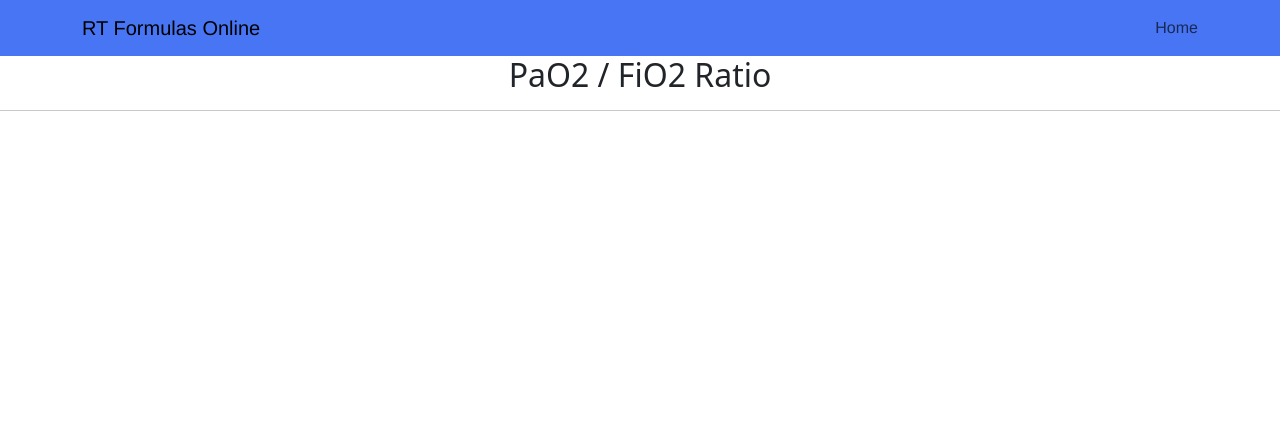
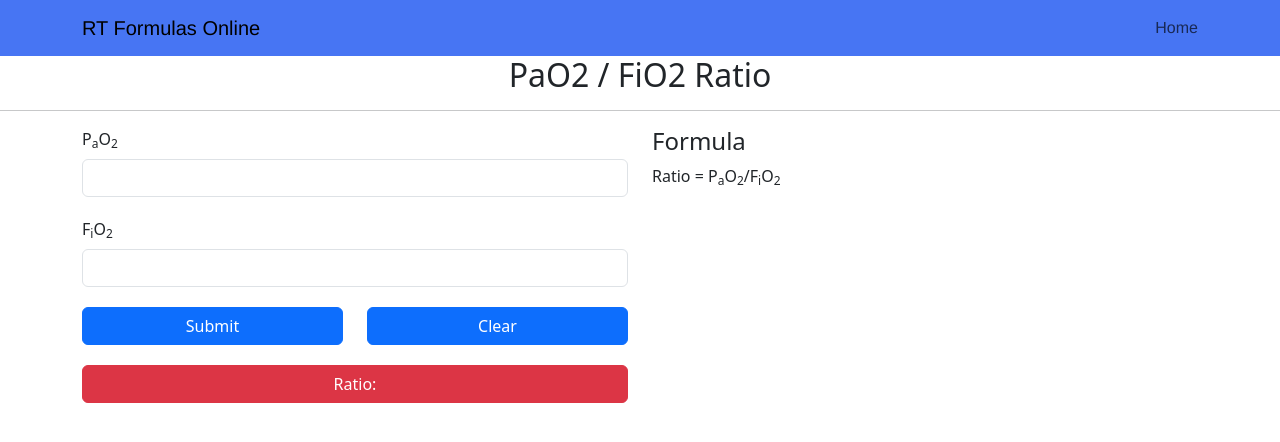
Before and after one commit to ecogle/new-rtformulas-online, a React (Create React App) app: page /pao2fio2ratio in a window 1280 px wide. Shown: the top 442 px of the page. Built offline with nearby package versions, Linux system fonts and the light colour scheme.

Commit message:
Added ratio page

```diff
--- a/src/Pages/Formulas/AlveolarAirEquation.js
+++ b/src/Pages/Formulas/AlveolarAirEquation.js
@@ -8,6 +8,7 @@ import PageTitle from "../../components/PageTitle/PageTitle";
 import PAO2 from "../../components/Subs/PAlvO2";
 import Pb from "../../components/Subs/Pb";
 import PH2O from "../../components/Subs/PH2O";
+import "../../index.css";
 
 export default function AlveolarAirEquation() {
   const [kfio2, setKfio2] = useState("");
@@ -37,15 +38,9 @@ export default function AlveolarAirEquation() {
     <>
       <NavBar />
       <PageTitle title="Alveolar Air Equation" />
-      <Container
-        style={{
-          width: "100%",
-          marginTop: "15px",
-          borderRadius: "10px",
-        }}
-      >
+      <Container>
         <Row>
-          <Col style={{ width: "25%" }}>
+          <Col>
             <Form>
               <Row>
                 <Col>
@@ -60,7 +55,7 @@ export default function AlveolarAirEquation() {
                   />
                 </Col>
               </Row>
-              <Row>
+              <Row className="row-padding">
                 <Col>
                   <Form.Label>
                     Known <PaCO2 />
@@ -73,7 +68,7 @@ export default function AlveolarAirEquation() {
                   />
                 </Col>
               </Row>
-              <Row>
+              <Row className="row-padding">
                 <Col>
                   <Form.Label>Barametric Pressue (mmHg)</Form.Label>
                   <Form.Control
@@ -84,7 +79,7 @@ export default function AlveolarAirEquation() {
                   />
                 </Col>
               </Row>
-              <Row>
+              <Row className="row-padding">
                 <Col>
                   <Form.Label>Water Vapor Pressure</Form.Label>
                   <Form.Control
@@ -95,7 +90,7 @@ export default function AlveolarAirEquation() {
                   />
                 </Col>
               </Row>
-              <Row>
+              <Row className="row-padding">
                 <Col>
                   <Form.Label>Respiratory Quotient</Form.Label>
                   <Form.Control
@@ -106,7 +101,7 @@ export default function AlveolarAirEquation() {
                   ></Form.Control>
                 </Col>
               </Row>
-              <Row style={{ paddingTop: "10px" }}>
+              <Row className="row-padding">
                 <Col>
                   <Button style={{ width: "100%" }} onClick={handleSubmit}>
                     Submit
@@ -118,7 +113,7 @@ export default function AlveolarAirEquation() {
                   </Button>
                 </Col>
               </Row>
-              <Row style={{ paddingTop: "10px" }}>
+              <Row className="row-padding">
                 <Col>
                   <Button style={{ width: "100%" }} className="btn btn-danger">
                     <PAO2 />: {answer} mmHg
--- a/src/Pages/Formulas/Pao2fiosration.js
+++ b/src/Pages/Formulas/Pao2fiosration.js
@@ -1,15 +1,99 @@
-import React from "react";
-import { Container } from "react-bootstrap";
+import React, { useState } from "react";
+import { Container, Row, Col, Form, Button } from "react-bootstrap";
 import NavBar from "../../components/NavBar/NavBar";
 import PageTitle from "../../components/PageTitle/PageTitle";
+import PaO2 from "../../components/Subs/Pao2";
+import Fio2 from "../../components/Subs/Fio2";
+import { ValidateFiO2, ValidateNumber } from "../../Utilities/Utilities";
 
 export default function PaO2FiO2Ratio() {
+  const [kpao2, setKpao2] = useState("");
+  const [kfio2, setKfio2] = useState("");
+  const [answer, setAnswer] = useState("");
+
+  const handleClear = (event) => {
+    event.preventDefault();
+    setKfio2("");
+    setKpao2("");
+    setAnswer("");
+  };
+
+  const handleSubmit = (event) => {
+    event.preventDefault();
+    let tempAnswer = kpao2 / ValidateFiO2(kfio2);
+    setAnswer(Math.round(tempAnswer));
+  };
+
   return (
     <>
       <NavBar />
       <PageTitle title="PaO2 / FiO2 Ratio" />
 
-      <Container></Container>
+      <Container>
+        <Row>
+          <Col>
+            <Form>
+              <Row>
+                <Col>
+                  <Form.Label>
+                    <PaO2 />
+                  </Form.Label>
+                  <Form.Control
+                    type="input"
+                    name="kpao2"
+                    onChange={(e) => ValidateNumber(e.target.value, setKpao2)}
+                    value={kpao2}
+                  ></Form.Control>
+                </Col>
+              </Row>
+              <Row className="row-padding">
+                <Col>
+                  <Form.Label>
+                    <Fio2 />
+                  </Form.Label>
+                  <Form.Control
+                    type="input"
+                    name="kfiow"
+                    onChange={(e) => ValidateNumber(e.target.value, setKfio2)}
+                    value={kfio2}
+                  ></Form.Control>
+                </Col>
+              </Row>
+              <Row className="row-padding">
+                <Col>
+                  <Button
+                    type="button"
+                    style={{ width: "100%" }}
+                    onClick={handleSubmit}
+                  >
+                    Submit
+                  </Button>
+                </Col>
+                <Col>
+                  <Button
+                    type="button"
+                    style={{ width: "100%" }}
+                    onClick={handleClear}
+                  >
+                    Clear
+                  </Button>
+                </Col>
+              </Row>
+              <Row className="row-padding">
+                <Col>
+                  <Button className="btn btn-danger" style={{ width: "100%" }}>
+                    Ratio: {answer}
+                  </Button>
+                </Col>
+              </Row>
+            </Form>
+          </Col>
+          <Col>
+            <h4>Formula</h4>
+            Ratio = <PaO2 />/<Fio2 />
+          </Col>
+        </Row>
+      </Container>
     </>
   );
 }
```
